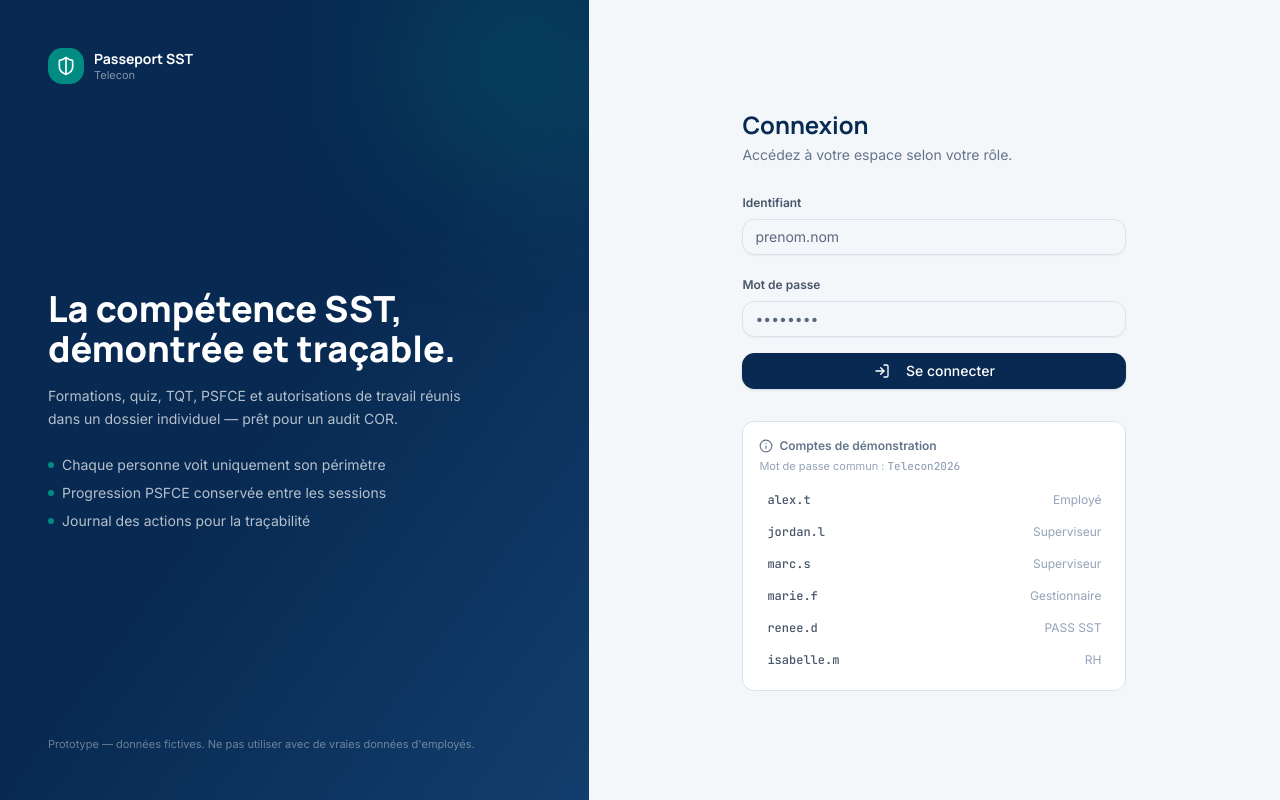
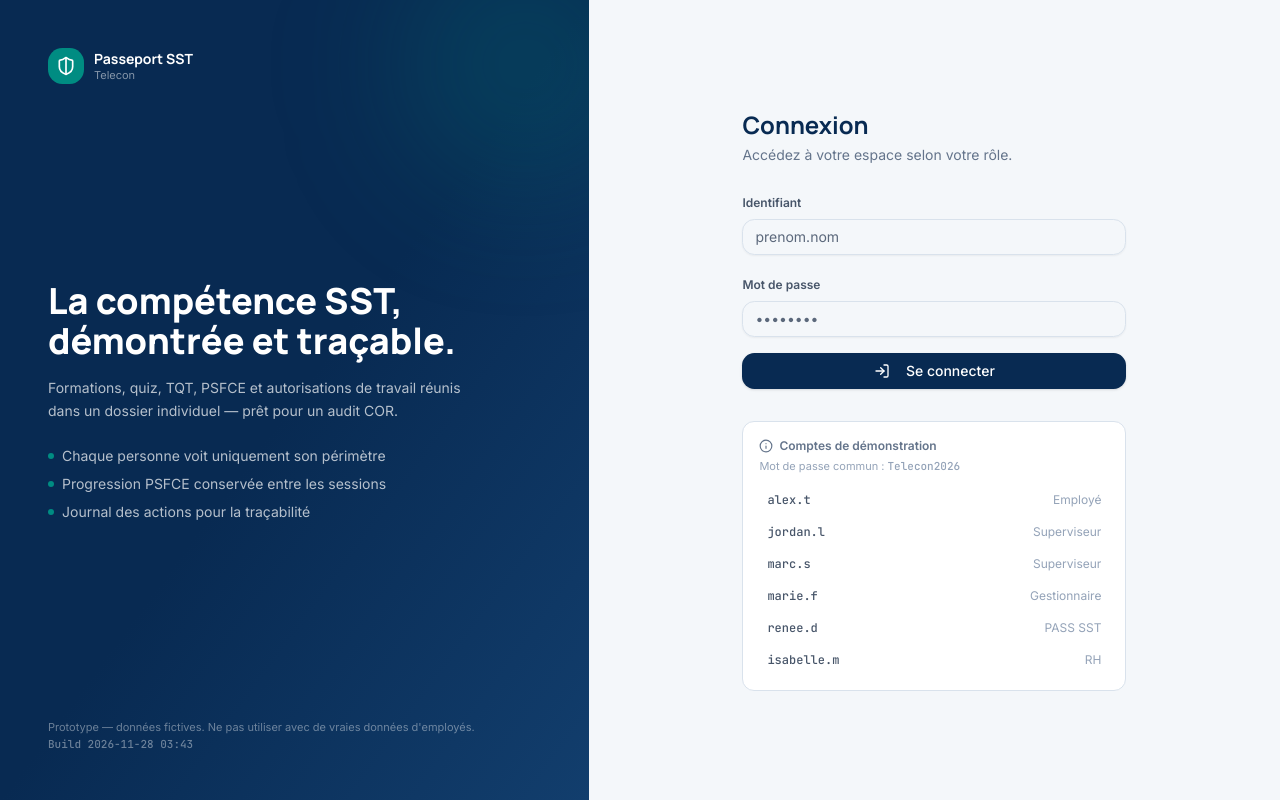
Before and after one commit to Telecon-HS/Passeport-SST-Telecon, a React (Vite) app: page / in a window 1280 px wide. Built offline with nearby package versions, Linux system fonts and the light colour scheme.

Commit message:
Netlify: redirection SPA et en-tetes de cache (index.html non cache), ajout d'un marqueur de build visible

```diff
--- a/src/components/layout/Sidebar.tsx
+++ b/src/components/layout/Sidebar.tsx
@@ -28,7 +28,8 @@ export function Sidebar() {
 
       <div className="border-t border-white/10 p-4">
         <div className="rounded-xl bg-white/5 p-3 text-[11px] leading-relaxed text-white/50">
-          Prototype fonctionnel — données fictives. Intégrations SharePoint / Forms / eCompliance / Power BI à venir.
+          Prototype fonctionnel — données fictives.
+          <span className="mt-1 block font-mono text-[10px] text-white/35">Build {__APP_BUILD__}</span>
         </div>
       </div>
     </aside>
--- a/src/pages/Login.tsx
+++ b/src/pages/Login.tsx
@@ -64,6 +64,8 @@ export function Login() {
 
         <p className="relative text-[11px] text-white/40">
           Prototype — données fictives. Ne pas utiliser avec de vraies données d'employés.
+          <br />
+          <span className="font-mono">Build {__APP_BUILD__}</span>
         </p>
       </div>
 
--- /dev/null
+++ b/src/vite-env.d.ts
@@ -0,0 +1,2 @@
+
+declare const __APP_BUILD__: string;
--- a/vite.config.ts
+++ b/vite.config.ts
@@ -2,7 +2,12 @@ import path from "path";
 import react from "@vitejs/plugin-react";
 import { defineConfig } from "vite";
 
+const buildStamp = new Date().toISOString().slice(0, 16).replace("T", " ");
+
 export default defineConfig({
+  define: {
+    __APP_BUILD__: JSON.stringify(buildStamp),
+  },
   plugins: [react()],
   resolve: {
     alias: {
```
Also changed, not shown: 1 other file (tests, documents, lock files or other folders).
